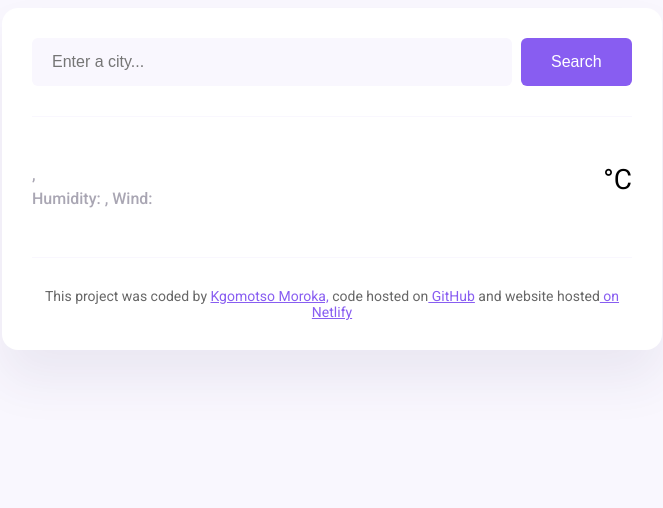
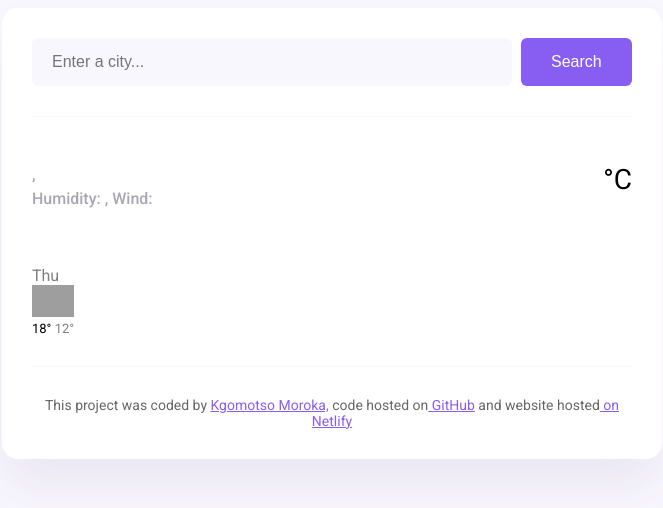
Before and after one commit to Kgomotsomoroka/weather-forecast, a plain HTML site: page index.html in a window 1280 px wide. Shown: the whole page, without its empty margins (6-669 px from the left). Drawn offline with nearby package versions, Linux system fonts and the light colour scheme; no server answers; grey boxes are pictures that could not be loaded.

Commit message:
Added the forecast HTML and CSS

```diff
--- a/index.html
+++ b/index.html
@@ -47,6 +47,22 @@
             <div class="weather-app-unit">°C</div>
           </div>
         </div>
+        <br />
+        <div class="weather-forecast"></div>
+        <div class="row">
+          <div class="col-2">
+            <div class="weather-forecast-date">Thu</div>
+            <img
+              src="https://openweathermap.org/img/wn/50d@2x.png"
+              alt=""
+              width="42"
+            />
+            <div class="weather-forecast-temperatures">
+              <span class="weather-forecast-temperature-max">18°</span>
+              <span class="weather-forecast-temperature-min">12°</span>
+            </div>
+          </div>
+        </div>
       </main>
       <footer>
         This project was coded by
--- a/src/style.css
+++ b/src/style.css
@@ -81,3 +81,18 @@ footer {
   font-size: 14px;
   color: rgba(0, 0, 0, 0.6);
 }
+.weather-forecast {
+  margin-top: 20px;
+  text-align: center;
+  color: #000;
+}
+.weather-forecast-date {
+  font-size: 16px;
+  opacity: 0.5;
+}
+.weather-forecast-temperature-min {
+  opacity: 0.5;
+}
+.weather-forecast-temperatures {
+  font-size: 13px;
+}
```
